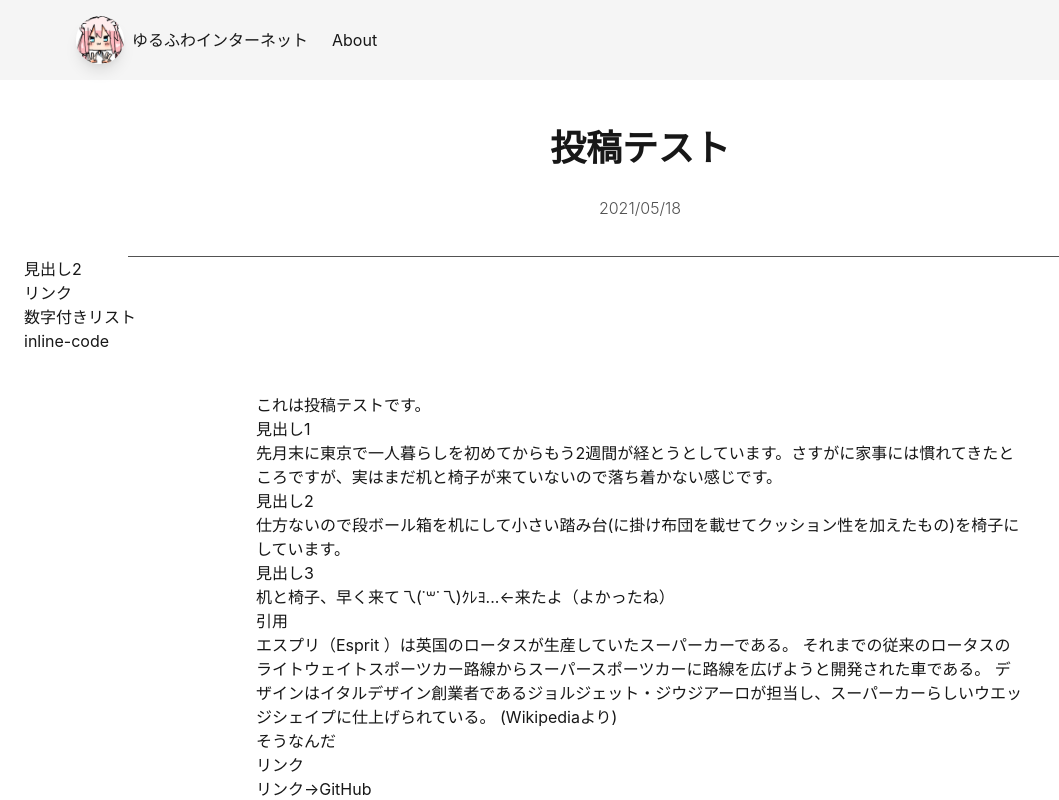
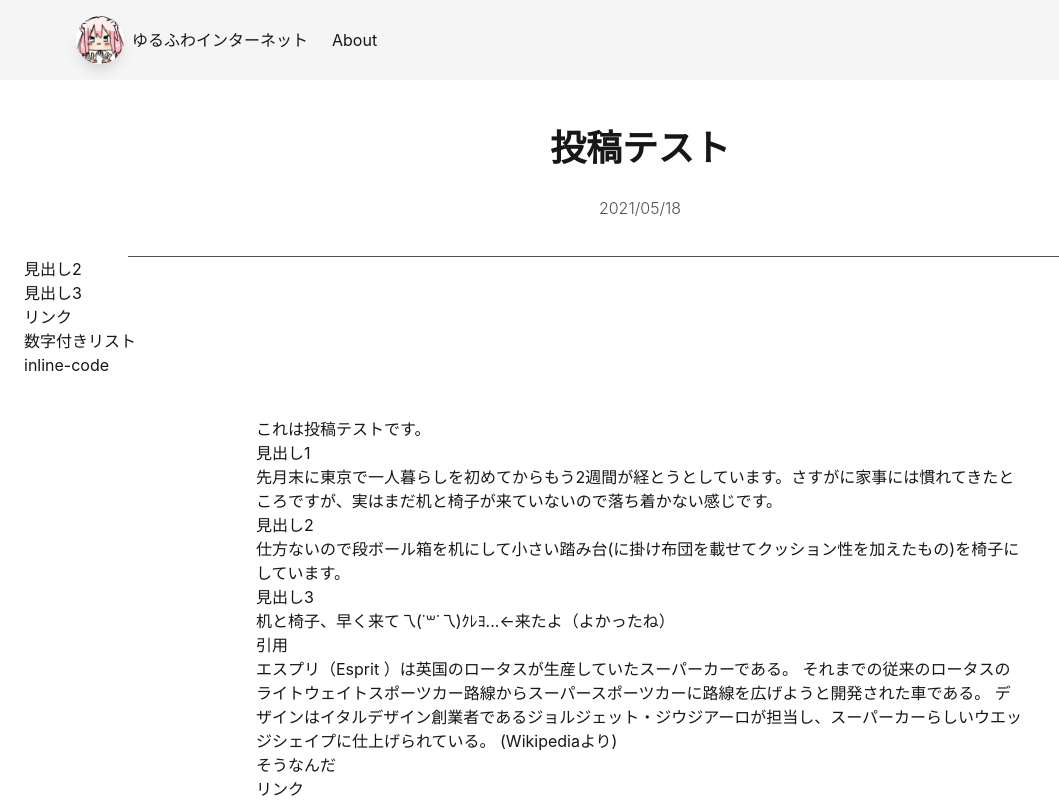
Before and after one commit to object1037/blog, a Next.js app: page /testPost in a window 1280 px wide. Shown: the top 800 px of the page, without its empty margins (0-1059 px from the left). Built offline with nearby package versions, Linux system fonts and the light colour scheme.

Commit message:
tocElementsにlevelを追加し、h3に対応 #131

```diff
--- a/components/layout.tsx
+++ b/components/layout.tsx
@@ -12,11 +12,13 @@ export const handleName = "object1037"
 export interface tocElement {
   scrollPos: number,
   title: string,
+  level: string
 }
 
 let initArr: tocElement[] = new Array({
   scrollPos: 0,
   title: "",
+  level: "H2"
 })
 
 export default function Layout({
@@ -34,14 +36,23 @@ export default function Layout({
 }) {
   const [tocElements, setTocElements] = useState(initArr)
   useEffect(() => {
-    const h2s = document.getElementsByTagName("h2")
-    const tocEls: tocElement[] = new Array(h2s.length)
-    for (let i = 0; i < h2s.length; i++) {
+    const h2s = Array.from(document.getElementsByTagName("h2"))
+    const h3s = Array.from(document.getElementsByTagName("h3"))
+    const headings = h2s.concat(h3s)
+
+    headings.sort(function(a, b) {
+      return a.getBoundingClientRect().top - b.getBoundingClientRect().top
+    })
+
+    const tocEls: tocElement[] = new Array(headings.length)
+    for (let i = 0; i < headings.length; i++) {
       tocEls[i] = {
-        scrollPos: h2s[i].getBoundingClientRect().top,
-        title: h2s[i].innerText
+        scrollPos: headings[i].getBoundingClientRect().top,
+        title: headings[i].innerText,
+        level: headings[i].tagName
       }
     }
+    console.log(tocEls)
     setTocElements(tocEls)
   }, [])
 
```
